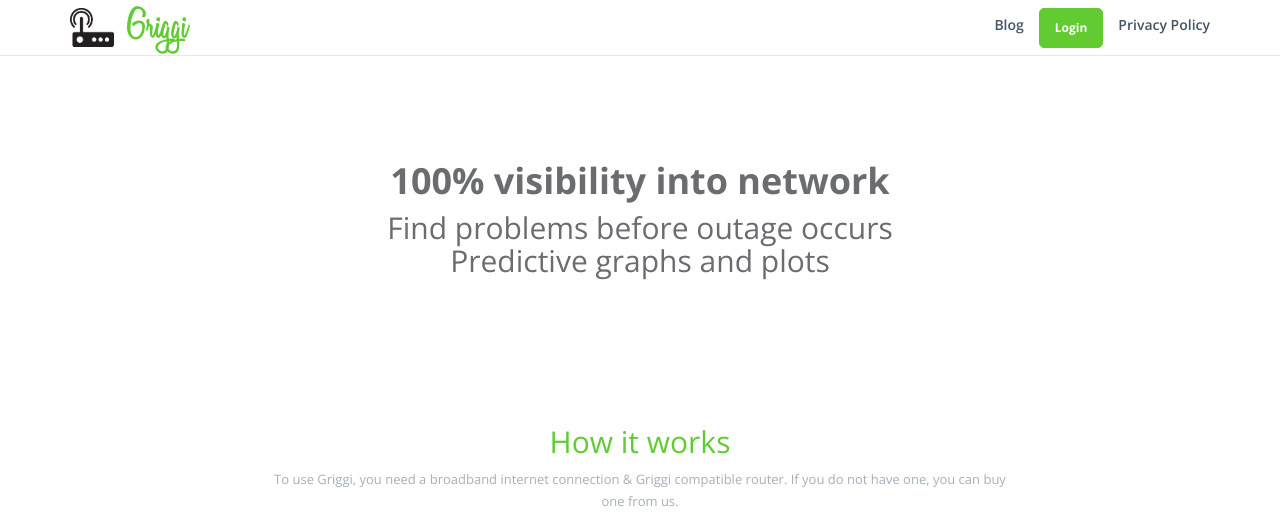
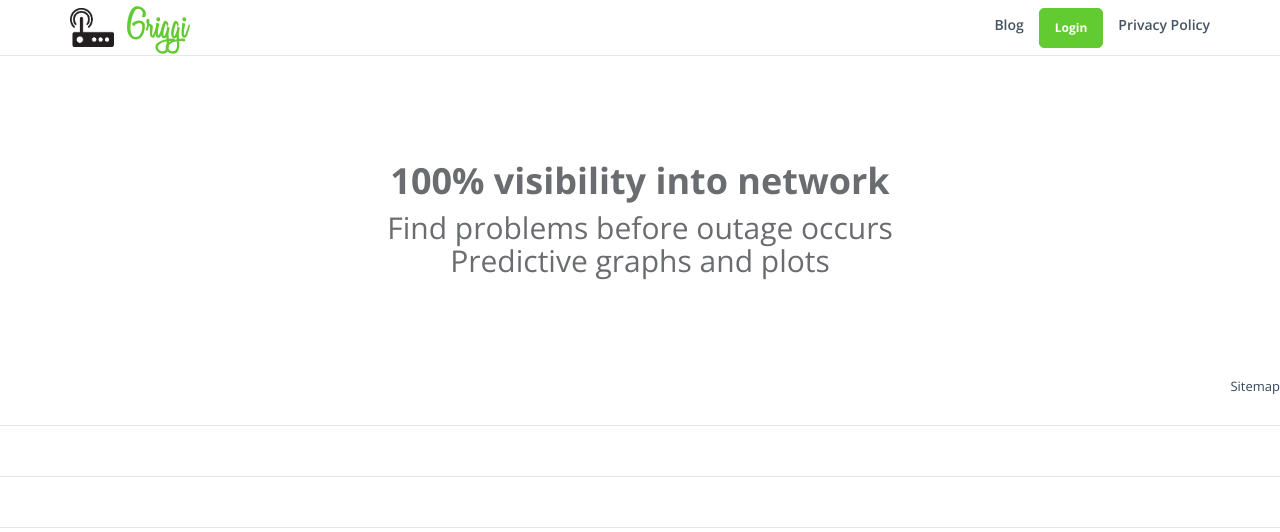
Before and after one commit to rakesh2215/griggi-website, a Jekyll site: the page index.html, which Jekyll copies as it is, in a window 1280 px wide and 1400 px high, scrolled down 1635 px. Shown: the top 532 px of the window. Built offline with Jekyll 4.4.1, drawn with Linux system fonts in a browser that asks for light colours; some of the changed text lies outside the part shown; grey boxes are pictures that could not be loaded.

Commit message:
removed earlier text and image

```diff
--- a/index.html
+++ b/index.html
@@ -218,50 +218,6 @@
     </div>
 </header>
 
-<section id="how-it-works">
-    <div class="container">
-        <div class="row">
-            <div class="col-md-8 col-md-offset-2 text-center">
-                <h2><span class="text-success">How it works</span></h2>
-                <p>To use Griggi, you need a broadband internet connection & Griggi compatible router. If you do not have one, you can buy one from us.</p>
-            </div>
-        </div>
-        <div class="row m-t-lg">
-            <div class="col-md-8 col-md-offset-2">
-                <h4>Multi-ISP, auto switch-over, speed-drop and outage alerts </h4>
-								<img src="images/mwan-3isp.png" class="img-responsive bottom-space">
-            </div>
-        </div>
-        <div class="row m-t-lg">
-            <div class="col-md-8 col-md-offset-2">
-                <h4>Control user's data and speed, number of devices</h4>
-								<img src="images/sharedata.png" class="img-responsive bottom-space">
-            </div>
-        </div>
-        <div class="row m-t-lg">
-            <div class="col-md-8 col-md-offset-2">
-	        <h4>Manage any Access Point</h4>
-        				                        <img src="images/aps.png" class="img-responsive bottom-space">
-            </div>
-        </div>
-				<div class="row m-t-lg">
-            <div class="col-md-8 col-md-offset-2">
-							<h4>4. Others can buy fraction of your <span class="text-success">Karma GBs </span><small><span class="label label-success">experimental</span></small> </h4>
-							<p>Others looking to connect to your Griggi Wi-Fi can buy some of your <span class="text-success">Karma GBs</span> if they have run out of it.</p>
-							<div class="well" style="border:none">
-								<img src="images/buy-karma-GB-page.png" class="img-responsive shadow bottom-space">
-							</div>
-            </div>
-        </div>
-
-
-
-    </div>
-</section>
-
-
-
-
 
 <div class="pull-right"><a href="/sitemap.html">Sitemap</a></div>
 <!-- Vendor scripts -->
```
